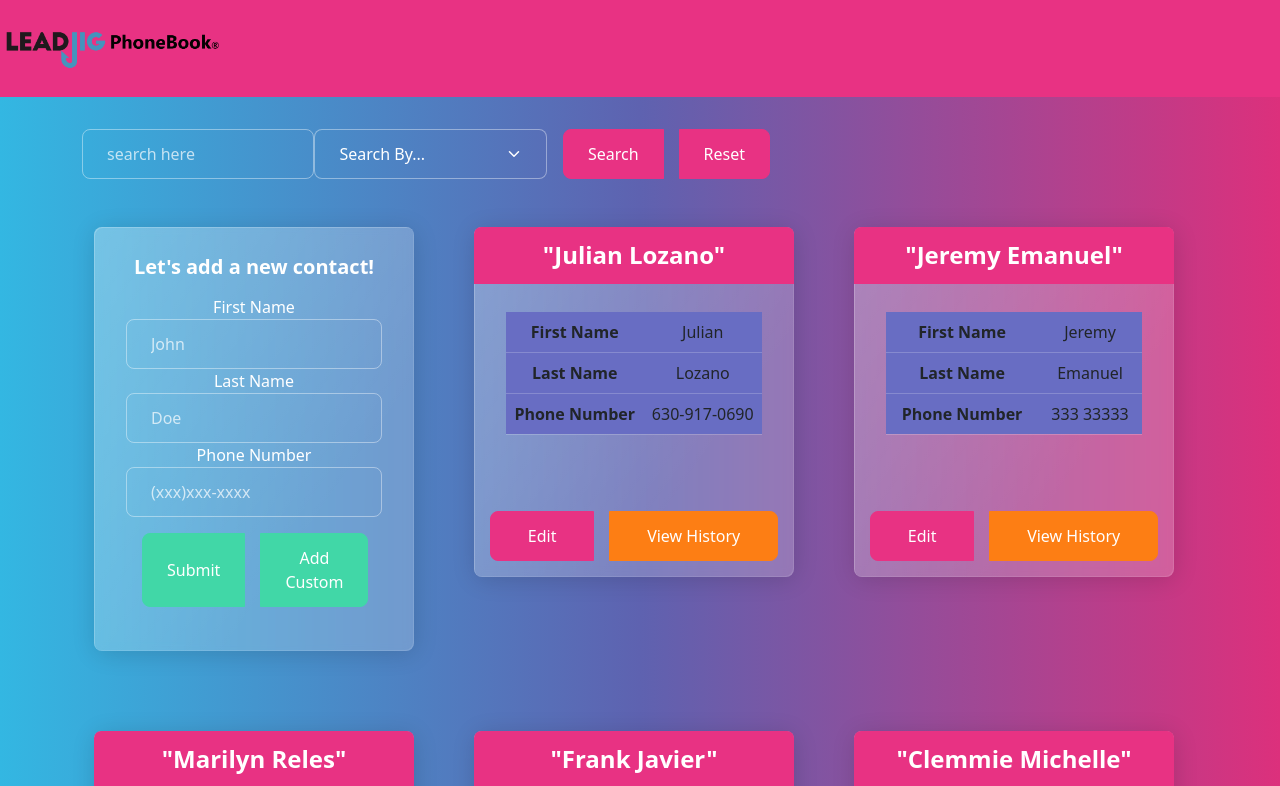
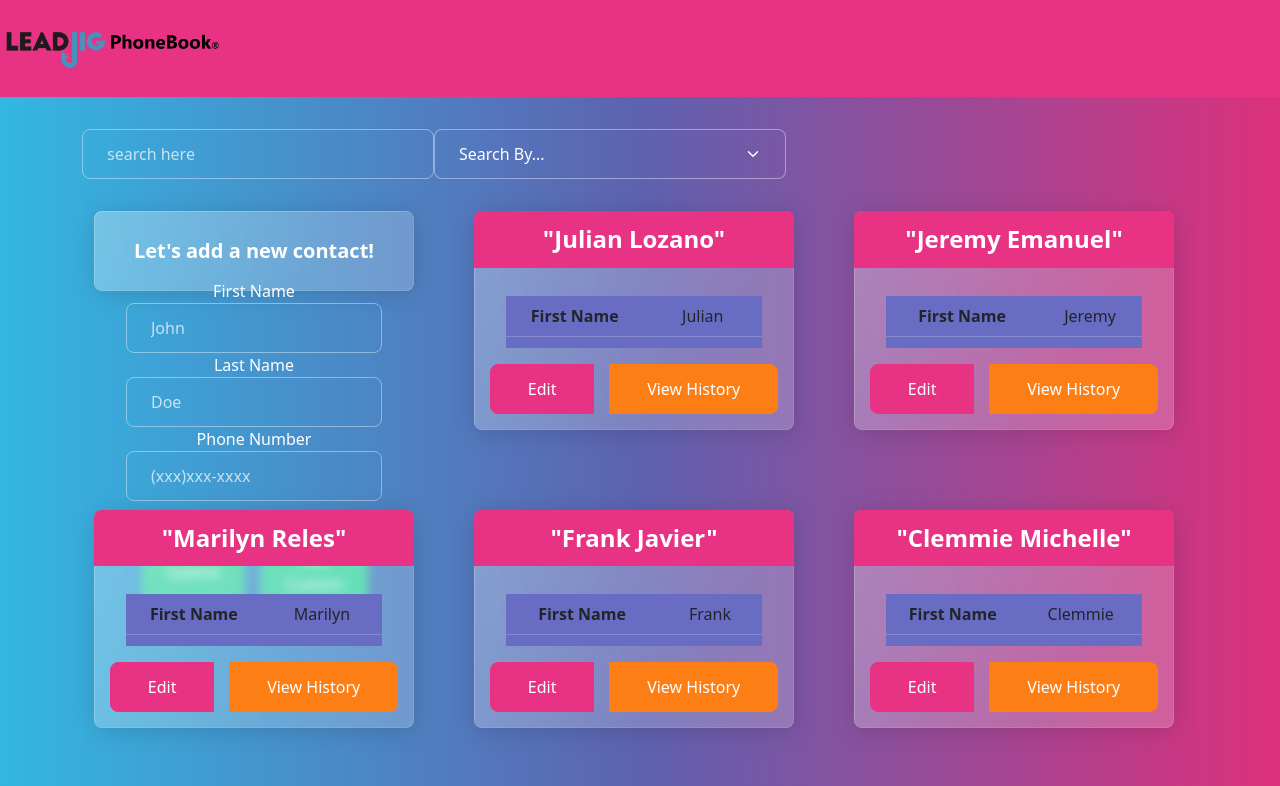
Before and after one commit to julianxlozano/LeadJigPhoneBook, a React (Create React App) app: page / in a window 1280 px wide. Shown: the top 786 px of the page. Built offline with nearby package versions, Linux system fonts and the light colour scheme.

Commit message:
added overflow scrollbars to cards and forms

```diff
--- a/src/components/ContactCard.js
+++ b/src/components/ContactCard.js
@@ -30,7 +30,7 @@ const ContactCard = (props) =>{
         return(
             <div className="col align-item-center">
                   <div className="contact-cards card text-center border-primary mb-3" style={{maxWidth: '20rem'}}>
-                        <div className="card-body">
+                        <div className="card-body overflow-auto">
                                     <h5 className="card-title">{`Editing ${firstName} ${lastName}`}</h5>
                                     <EditContactForm setContacts={props.setContacts} allContacts={props.allContacts} contact={props.contact} setEditing={setEditing}/>
                         </div>
@@ -47,7 +47,7 @@ const ContactCard = (props) =>{
             <div className="col align-item-center">
                     <div className="contact-cards card border-primary mb-3" style={{maxWidth: '20rem'}}>
                         <h4 className="card-header">"{`${firstName} ${lastName}`}"</h4>
-                            <div className="card-body">
+                            <div className="card-body overflow-auto">
                                 <table class="table">
                                     <tbody>
                                     {getDetails()}
--- a/src/components/ContactsPage.js
+++ b/src/components/ContactsPage.js
@@ -3,7 +3,7 @@ import ContactCard from './ContactCard';
 import NewContactForm from './NewContactForm';
 
 
-const ContactsPage = () =>{
+const ContactsPage = (props) =>{
     const [allContacts,setContacts] = useState([])
     const [searchTerm,setSearchTerm] = useState("")
     const [searchCategory,setSearchCategory] = useState("")
@@ -61,7 +61,7 @@ const ContactsPage = () =>{
         setContacts([...allContacts,jewels,jerm,mari,frank,clem])
 
 
-    },[])
+    },[props])
 
 
         return (
@@ -80,10 +80,7 @@ const ContactsPage = () =>{
                             <option value="phoneNumber">Phone Number</option>
                             </select>
                             </div>
-                        <div class="btn-group">
-                            <button type="submit" class="btn btn-primary mb-2">Search</button>
-                            <button type="submit" class="btn btn-primary mb-2">Reset</button>
-                        </div>
+
                     </form>
 
             <div className="all-contact-cards container col d-flex justify-content-center">
@@ -97,7 +94,7 @@ const ContactsPage = () =>{
                     </div>
                  </div>
                  </div>
-                    {searchCategory === "" ? allContacts.map(contact=><ContactCard key={contact.id} contact={contact} setContacts={setContacts} allContacts={allContacts}/>)
+                    {searchCategory === "" || searchCategory === "Search By..." ? allContacts.map(contact=><ContactCard key={contact.id} contact={contact} setContacts={setContacts} allContacts={allContacts}/>)
                     :allContacts.filter(contact=>contact[searchCategory].toLowerCase().includes(searchTerm.toLowerCase()))
                     .map(contact=><ContactCard key={contact.id} contact={contact} setContacts={setContacts} allContacts={allContacts}/>)
                     }
--- a/src/components/CustomInput.js
+++ b/src/components/CustomInput.js
@@ -3,7 +3,7 @@ import React, { useState, useEffect } from 'react';
 const CustomInput = (props) => {
 
     const [customValue,setCustomValue] = useState("");
-    const [customFieldName,setCustomFieldName] = useState("Custom Field")
+    const [customFieldName,setCustomFieldName] = useState("")
 
     useEffect(()=>{
         const newField = {
@@ -33,7 +33,6 @@ const CustomInput = (props) => {
 
     },[customFieldName])
 
-
         return (
             <div>
             <label >Custom</label>
--- a/src/components/NewContactForm.js
+++ b/src/components/NewContactForm.js
@@ -55,7 +55,7 @@ console.log(customFields)
 
         return (
             <form className="new-contact-form" onSubmit={handleSumbit}>
-                <div className="form-group">
+                <div className="form-inputs form-group overflow-auto">
                     <label for="FormControlInput1">First Name</label>
                     <input onChange={e=>setFirstName(e.target.value)} type="text" className="form-control" id="FormControlInput2" placeholder="John"></input>
                     <label for="FormControlInput1">Last Name</label>
--- a/src/index.css
+++ b/src/index.css
@@ -33,3 +33,15 @@ code {
   margin-top: 1em;
   width:44em;
 }
+
+.form-inputs{
+  height: 15em;
+}
+
+.card-body{
+  height: 5em;
+}
+
+.edit-form{
+  height: 5em;
+}
```
